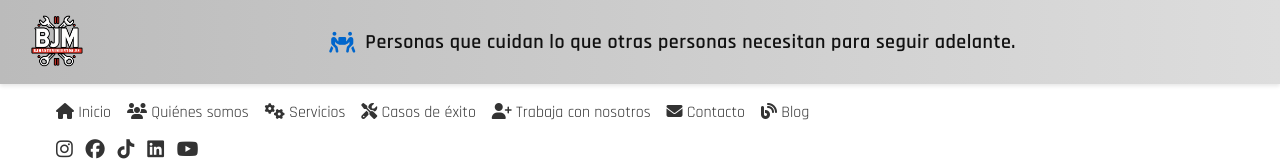
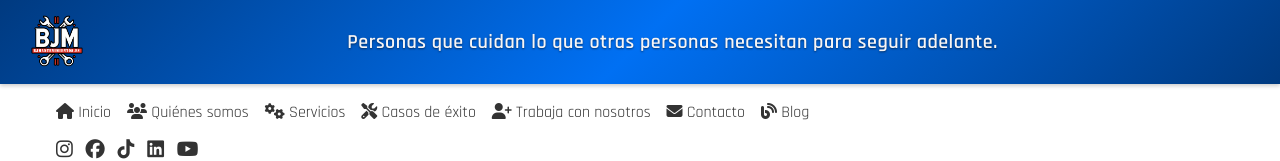
Before and after one commit to SergioBv79/bjm-webv2, a plain HTML site: page index.html in a window 1280 px wide. Shown: the top 161 px of the page. Drawn offline with Linux system fonts and the light colour scheme.

Commit message:
cambio fondo banner superior

```diff
--- a/css/estilos.css
+++ b/css/estilos.css
@@ -18,12 +18,14 @@ html, body {
   display: flex;
   align-items: center;
   justify-content: space-between;
-  background: linear-gradient(to right, #bbb, #ddd); /* metálico claro */
+  background: linear-gradient(135deg, #003a80, #0070f3, #003a80); /* Azul eléctrico con brillo */
   padding: 0.6rem 1.5rem;
   font-family: 'Rajdhani', sans-serif;
-  box-shadow: 0 2px 4px rgba(0,0,0,0.1);
-  color: #111;
-}
+  box-shadow: 0 2px 4px rgba(0, 0, 0, 0.2);
+  color: #fff;
+  text-shadow: 0 1px 2px rgba(0, 0, 0, 0.5);
+}
+
 
 .banner-top .logo img {
   height: 65px;
@@ -36,7 +38,7 @@ html, body {
   font-size: 1.25rem;
   font-weight: 700;
   letter-spacing: 0.5px;
-  color: #111;
+  color: #f7f5f5;
   display: flex;
   align-items: center;
   justify-content: center;
--- a/js/header.js
+++ b/js/header.js
@@ -19,7 +19,7 @@ document.getElementById("header").innerHTML = `
     </a>
   </div>
   <div class="frase-banner">
-    <i class="fas fa-people-carry-box" aria-hidden="true"></i>
+
     Personas que cuidan lo que otras personas necesitan para seguir adelante.
   </div>
 </div>
```
